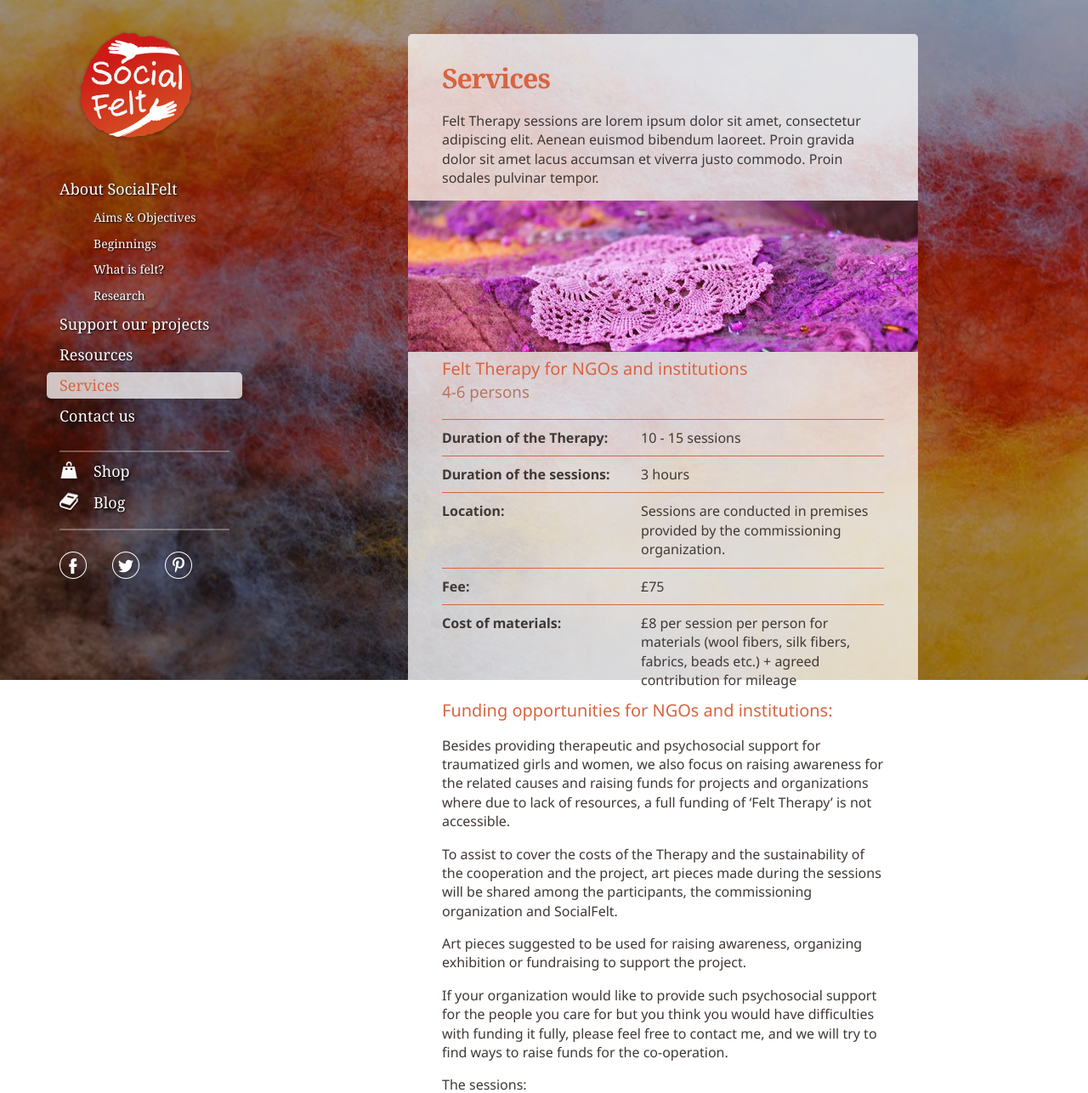
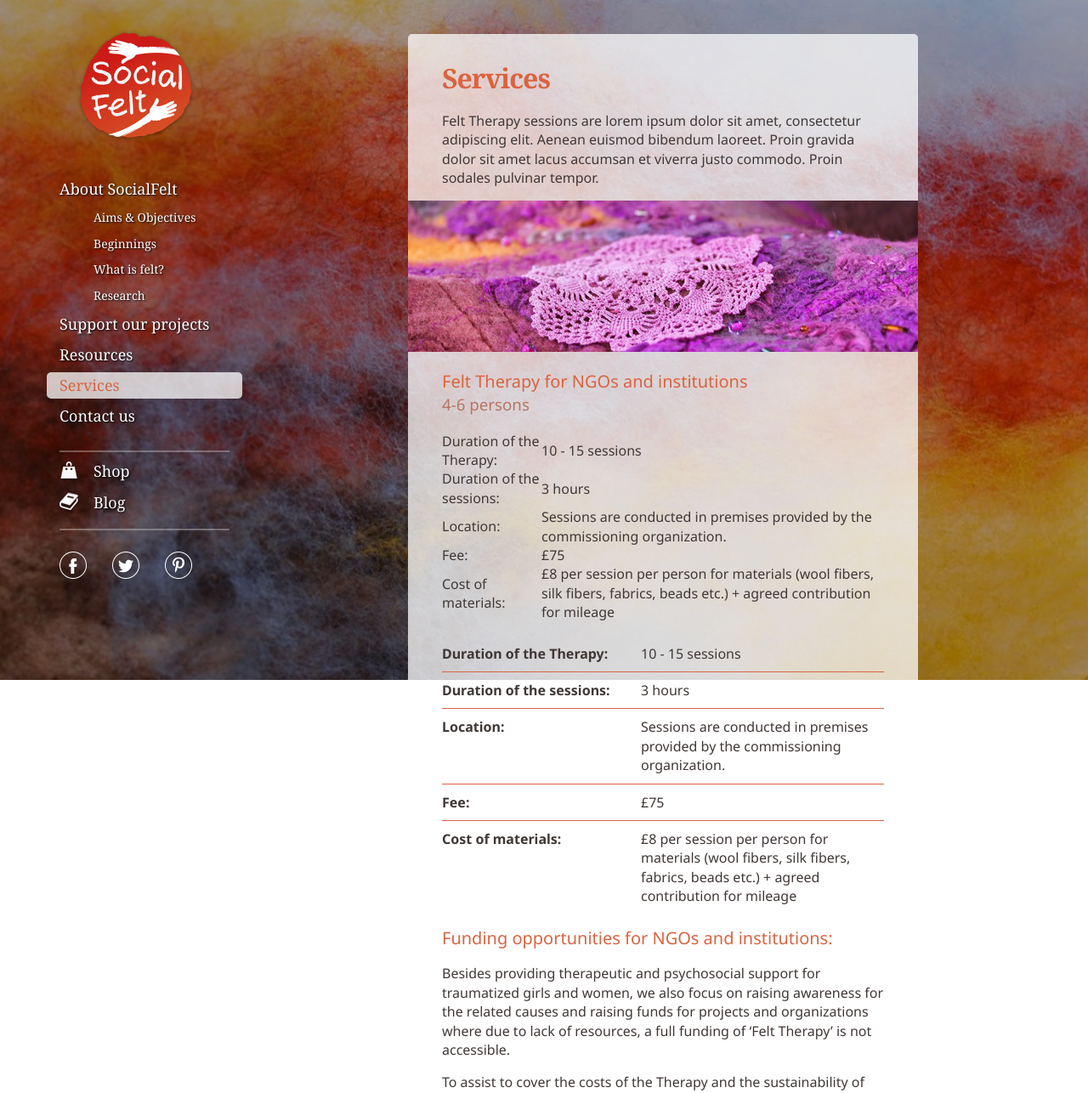
Before and after one commit to gsuhajda/socialfelt, a PHP site: page /page_services.html in a window 1280 px wide. Shown: the top 1286 px of the page at 85% size. Run offline with PHP 8.4, Linux system fonts and the light colour scheme.

Commit message:
services és contact

```diff
--- a/html/css/page.services.css
+++ b/html/css/page.services.css
@@ -1,6 +1,7 @@
 /* page.services css */
 .services-img {
 	margin-left: -40px;
+	margin-bottom: 15px;
 }
 
 .services-h3 {
@@ -9,9 +10,6 @@
 	margin-top: -15px;
 }
 
-.services-h2 {
-	margin-top: 15px;
-}
 
 /* táblázatos verzió
 
@@ -52,6 +50,18 @@ dl dd {
 	margin: 0;
 	border-top: solid #d96441 1px;
 	padding: 10px 0;
+}
+
+dl dd:last-child {
+	margin-bottom: 15px;
+}
+
+dl dt:first-child {
+	border-top: transparent;
+}
+
+.dd-top-border {
+	border-top: transparent;
 }
 
 h2 {
--- a/html/page_services.html
+++ b/html/page_services.html
@@ -63,10 +63,10 @@
 					<img src="images/sf_services.png" alt="Social Felt">
 				</figure>
 
-				<h2 class="services-h2">Felt Therapy for NGOs and institutions</h2>
+				<h2>Felt Therapy for NGOs and institutions</h2>
 				<h3 class="services-h3">4-6 persons</h3>
 
-	<!-- táblázatos verzió
+	<!-- táblázatos verzió -->
 				<table class="services-table">
 					<tbody>
 						<tr>
@@ -91,11 +91,11 @@
 						</tr>
 					</tbody>
 				</table>
-	-->
+	<!-- /táblázatos verzió -->
 
 				<dl>
 					<dt>Duration of the Therapy:</dt>
-					<dd>10 - 15 sessions</dd>
+					<dd class="dd-top-border">10 - 15 sessions</dd>
 
 					<dt>Duration of the sessions:</dt>
 					<dd>3 hours</dd>
```
Also changed, not shown: html/css/page.contact.css (+7 -7 lines), html/page_contact_error.html (+7 -7 lines).
